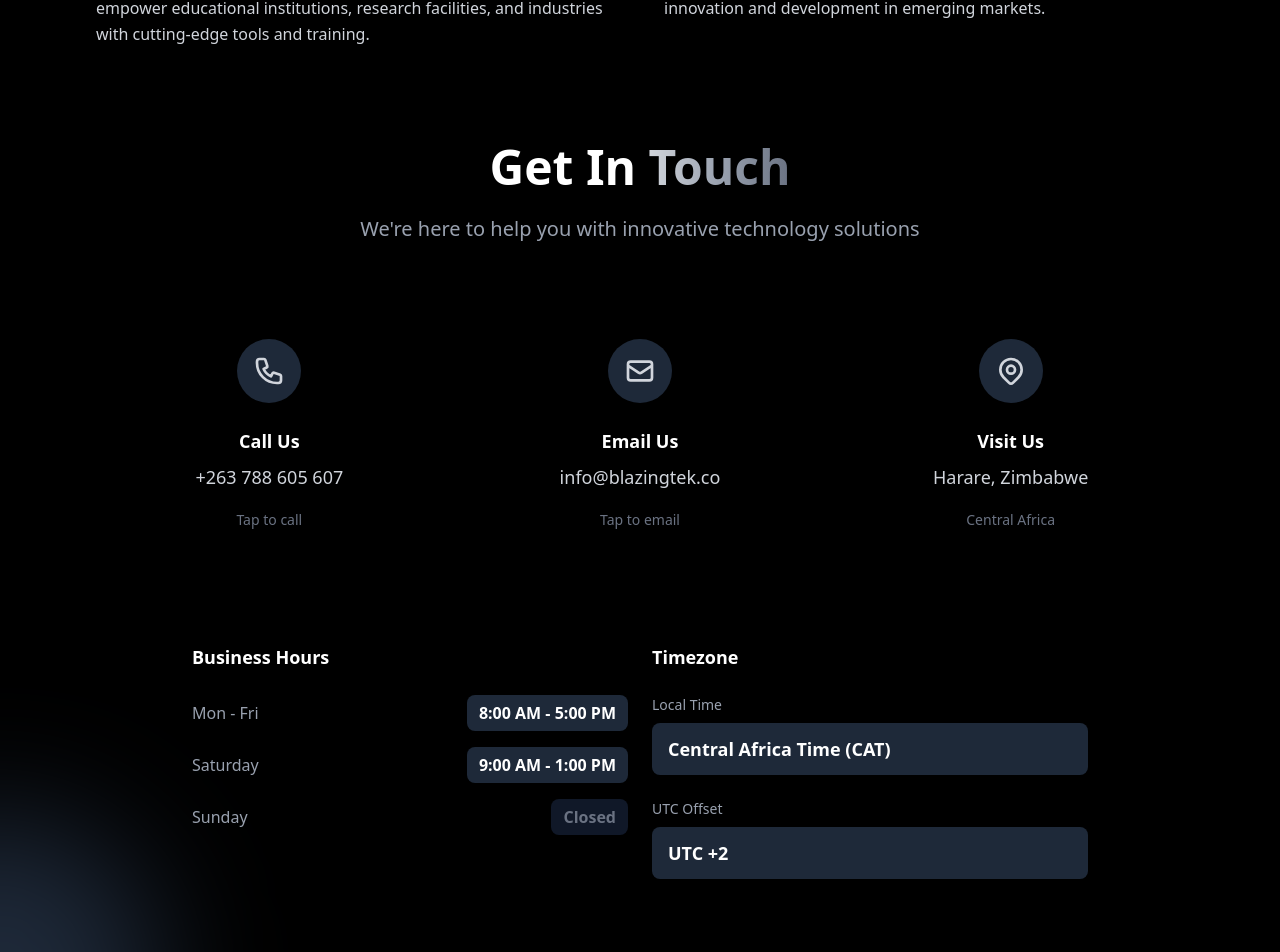
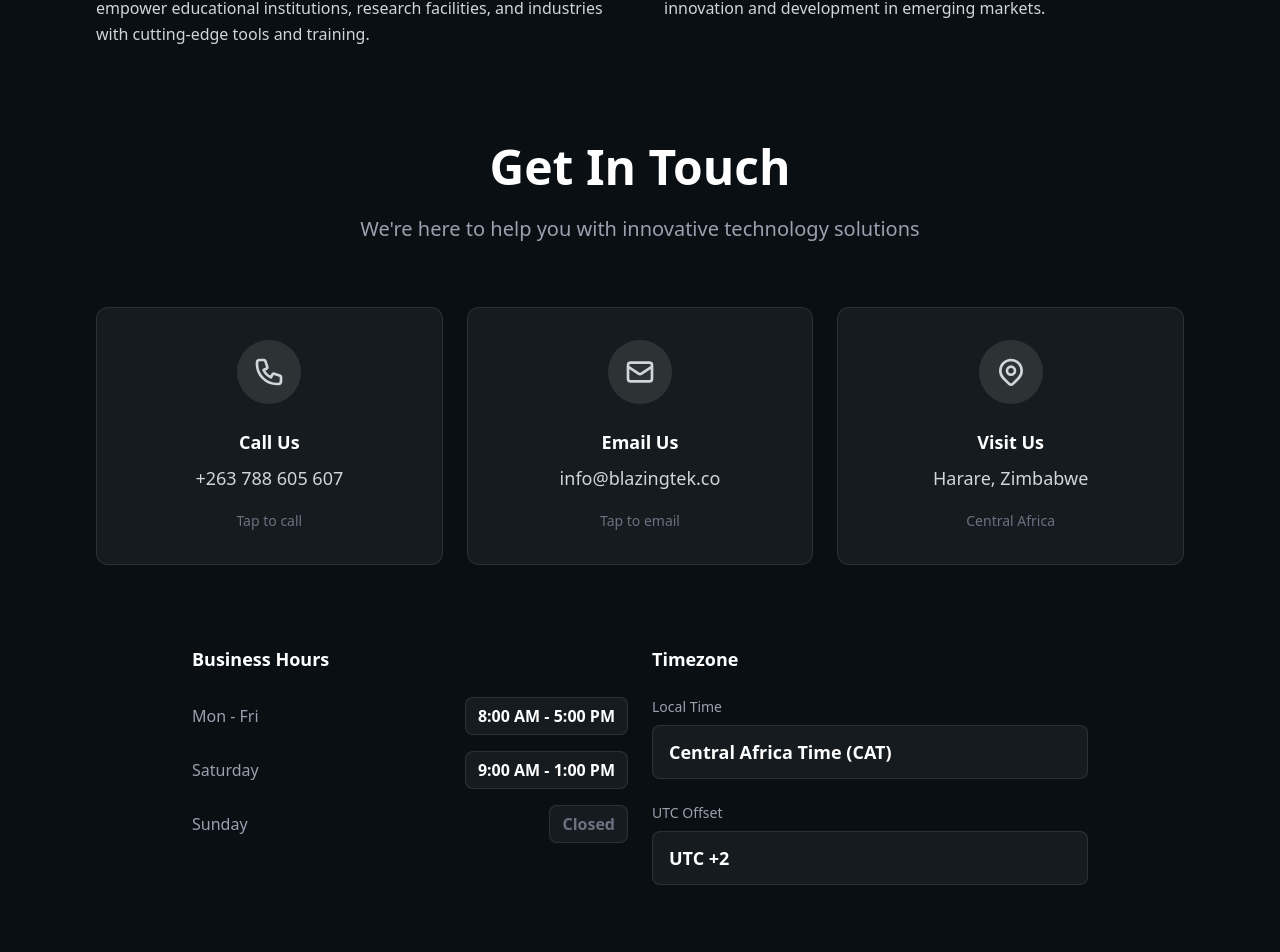
Before and after one commit to tgzgondoz/blazingtek, a React (Vite) app: page /about in a window 1280 px wide. Shown: the part 555-1507 px from the top of the page. Built offline with nearby package versions, Linux system fonts and the light colour scheme.

Commit message:
updates final

```diff
--- a/src/pages/Abouts.jsx
+++ b/src/pages/Abouts.jsx
@@ -1,22 +1,48 @@
+import { motion } from 'framer-motion';
+
 const Abouts = () => {
   return (
-    <div className="min-h-screen bg-black">
+    <div className="min-h-screen bg-[#0A0F14]">
       {/* Combined Hero & About Section */}
       <section className="relative text-white py-24 overflow-hidden">
-        <div className="absolute inset-0 overflow-hidden">
-          <div className="absolute -top-40 -right-40 w-80 h-80 bg-gray-800 rounded-full blur-3xl"></div>
-          <div className="absolute -bottom-40 -left-40 w-80 h-80 bg-gray-800 rounded-full blur-3xl"></div>
+        {/* Subtle background pattern */}
+        <div className="absolute inset-0 opacity-5">
+          <svg width="100%" height="100%" xmlns="http://www.w3.org/2000/svg">
+            <defs>
+              <pattern
+                id="dots-pattern"
+                x="0"
+                y="0"
+                width="150"
+                height="150"
+                patternUnits="userSpaceOnUse"
+              >
+                <circle
+                  cx="75"
+                  cy="75"
+                  r="0.8"
+                  fill="#FFFFFF"
+                  fillOpacity="0.1"
+                />
+              </pattern>
+            </defs>
+            <rect width="100%" height="100%" fill="url(#dots-pattern)" />
+          </svg>
         </div>
 
         <div className="relative max-w-6xl mx-auto px-4 sm:px-6 lg:px-8">
           {/* Header */}
-          <div className="text-center mb-20">
+          <motion.div
+            initial={{ opacity: 0, y: 20 }}
+            animate={{ opacity: 1, y: 0 }}
+            className="text-center mb-20"
+          >
             <h1 className="text-5xl md:text-6xl lg:text-7xl font-bold mb-8 leading-tight">
-              <span className="bg-gradient-to-r from-white via-gray-200 to-white bg-clip-text text-transparent">
+              <span className="text-white">
                 About
               </span>
               <br />
-              <span className="bg-gradient-to-r from-gray-300 via-gray-400 to-gray-500 bg-clip-text text-transparent">
+              <span className="text-white">
                 BlazingTek
               </span>
             </h1>
@@ -24,12 +50,16 @@
             <p className="text-xl text-gray-300 max-w-2xl mx-auto">
               Pioneering African innovation through cutting-edge technology
             </p>
-          </div>
+          </motion.div>
 
           {/* Mission & Values Grid */}
           <div className="grid grid-cols-1 lg:grid-cols-2 gap-12 mb-24">
             {/* Mission Statement */}
-            <div>
+            <motion.div
+              initial={{ opacity: 0, x: -20 }}
+              whileInView={{ opacity: 1, x: 0 }}
+              viewport={{ once: true }}
+            >
               <h2 className="text-2xl font-bold text-white mb-6">Our Mission</h2>
               <p className="text-gray-300 leading-relaxed">
                 BlazingTek is at the forefront of technological innovation in Africa, specializing in
@@ -37,41 +67,52 @@
                 Harare, Zimbabwe, we empower educational institutions, research facilities, and industries
                 with cutting-edge tools and training.
               </p>
-            </div>
+            </motion.div>
 
             {/* Vision */}
-            <div>
+            <motion.div
+              initial={{ opacity: 0, x: 20 }}
+              whileInView={{ opacity: 1, x: 0 }}
+              viewport={{ once: true }}
+            >
               <h2 className="text-2xl font-bold text-white mb-6">Our Vision</h2>
               <p className="text-gray-300 leading-relaxed">
                 To bridge the technology gap while fostering local expertise and driving sustainable
                 technological advancement across the African continent. We aim to become the leading
                 technology partner for innovation and development in emerging markets.
               </p>
-            </div>
+            </motion.div>
           </div>
 
           {/* Contact Section */}
           <div className="relative">
-            <div className="text-center mb-16">
+            <motion.div
+              initial={{ opacity: 0, y: 20 }}
+              whileInView={{ opacity: 1, y: 0 }}
+              viewport={{ once: true }}
+              className="text-center mb-16"
+            >
               <h2 className="text-4xl md:text-5xl font-bold text-white mb-6">
-                Get In <span className="bg-gradient-to-r from-gray-300 via-gray-400 to-gray-500 bg-clip-text text-transparent">Touch</span>
+                Get In <span className="text-white">Touch</span>
               </h2>
 
               <p className="text-xl text-gray-400 max-w-2xl mx-auto">
                 We're here to help you with innovative technology solutions
               </p>
-            </div>
+            </motion.div>
 
             {/* Contact Cards */}
             <div className="grid grid-cols-1 md:grid-cols-3 gap-6 mb-20">
               {/* Phone */}
-              <a
+              <motion.a
                 href="tel:+263788605607"
                 className="group relative"
+                whileHover={{ y: -8 }}
+                whileTap={{ scale: 0.98 }}
               >
-                <div className="relative text-center p-8 hover:scale-[1.02] transition-transform duration-300">
+                <div className="relative bg-white/5 border border-white/10 rounded-xl text-center p-8 hover:border-white/20 transition-all duration-300">
                   <div className="relative mb-6">
-                    <div className="relative w-16 h-16 mx-auto bg-gray-800 rounded-full flex items-center justify-center group-hover:scale-110 transition-transform duration-300">
+                    <div className="relative w-16 h-16 mx-auto bg-white/10 rounded-full flex items-center justify-center group-hover:scale-110 transition-transform duration-300">
                       <svg className="h-8 w-8 text-gray-300" fill="none" viewBox="0 0 24 24" stroke="currentColor">
                         <path strokeLinecap="round" strokeLinejoin="round" strokeWidth={2} d="M3 5a2 2 0 012-2h3.28a1 1 0 01.948.684l1.498 4.493a1 1 0 01-.502 1.21l-2.257 1.13a11.042 11.042 0 005.516 5.516l1.13-2.257a1 1 0 011.21-.502l4.493 1.498a1 1 0 01.684.949V19a2 2 0 01-2 2h-1C9.716 21 3 14.284 3 6V5z" />
                       </svg>
@@ -85,16 +126,18 @@
                     </span>
                   </div>
                 </div>
-              </a>
+              </motion.a>
 
               {/* Email */}
-              <a
+              <motion.a
                 href="mailto:info@blazingtek.co"
                 className="group relative"
+                whileHover={{ y: -8 }}
+                whileTap={{ scale: 0.98 }}
               >
-                <div className="relative text-center p-8 hover:scale-[1.02] transition-transform duration-300">
+                <div className="relative bg-white/5 border border-white/10 rounded-xl text-center p-8 hover:border-white/20 transition-all duration-300">
                   <div className="relative mb-6">
-                    <div className="relative w-16 h-16 mx-auto bg-gray-800 rounded-full flex items-center justify-center group-hover:scale-110 transition-transform duration-300">
+                    <div className="relative w-16 h-16 mx-auto bg-white/10 rounded-full flex items-center justify-center group-hover:scale-110 transition-transform duration-300">
                       <svg className="h-8 w-8 text-gray-300" fill="none" viewBox="0 0 24 24" stroke="currentColor">
                         <path strokeLinecap="round" strokeLinejoin="round" strokeWidth={2} d="M3 8l7.89 5.26a2 2 0 002.22 0L21 8M5 19h14a2 2 0 002-2V7a2 2 0 00-2-2H5a2 2 0 00-2 2v10a2 2 0 002 2z" />
                       </svg>
@@ -108,13 +151,17 @@
                     </span>
                   </div>
                 </div>
-              </a>
+              </motion.a>
 
               {/* Location */}
-              <div className="group relative">
-                <div className="relative text-center p-8 hover:scale-[1.02] transition-transform duration-300">
+              <motion.div
+                className="group relative"
+                whileHover={{ y: -8 }}
+                whileTap={{ scale: 0.98 }}
+              >
+                <div className="relative bg-white/5 border border-white/10 rounded-xl text-center p-8 hover:border-white/20 transition-all duration-300">
                   <div className="relative mb-6">
-                    <div className="relative w-16 h-16 mx-auto bg-gray-800 rounded-full flex items-center justify-center group-hover:scale-110 transition-transform duration-300">
+                    <div className="relative w-16 h-16 mx-auto bg-white/10 rounded-full flex items-center justify-center group-hover:scale-110 transition-transform duration-300">
                       <svg className="h-8 w-8 text-gray-300" fill="none" viewBox="0 0 24 24" stroke="currentColor">
                         <path strokeLinecap="round" strokeLinejoin="round" strokeWidth={2} d="M17.657 16.657L13.414 20.9a1.998 1.998 0 01-2.827 0l-4.244-4.243a8 8 0 1111.314 0z" />
                         <path strokeLinecap="round" strokeLinejoin="round" strokeWidth={2} d="M15 11a3 3 0 11-6 0 3 3 0 016 0z" />
@@ -129,48 +176,56 @@
                     </span>
                   </div>
                 </div>
-              </div>
+              </motion.div>
             </div>
 
             {/* Business Info */}
             <div className="grid grid-cols-1 md:grid-cols-2 gap-6 max-w-4xl mx-auto">
               {/* Hours */}
-              <div>
+              <motion.div
+                initial={{ opacity: 0, y: 20 }}
+                whileInView={{ opacity: 1, y: 0 }}
+                viewport={{ once: true }}
+              >
                 <h3 className="text-lg font-semibold text-white mb-6">Business Hours</h3>
                 <ul className="space-y-4">
                   <li className="flex justify-between items-center">
                     <span className="text-gray-400">Mon - Fri</span>
-                    <span className="text-white font-semibold bg-gray-800 px-3 py-1.5 rounded-lg">8:00 AM - 5:00 PM</span>
+                    <span className="text-white font-semibold bg-white/5 border border-white/10 px-3 py-1.5 rounded-lg">8:00 AM - 5:00 PM</span>
                   </li>
                   <li className="flex justify-between items-center">
                     <span className="text-gray-400">Saturday</span>
-                    <span className="text-white font-semibold bg-gray-800 px-3 py-1.5 rounded-lg">9:00 AM - 1:00 PM</span>
+                    <span className="text-white font-semibold bg-white/5 border border-white/10 px-3 py-1.5 rounded-lg">9:00 AM - 1:00 PM</span>
                   </li>
                   <li className="flex justify-between items-center">
                     <span className="text-gray-400">Sunday</span>
-                    <span className="text-gray-500 font-semibold bg-gray-900 px-3 py-1.5 rounded-lg">Closed</span>
+                    <span className="text-gray-500 font-semibold bg-white/5 border border-white/10 px-3 py-1.5 rounded-lg">Closed</span>
                   </li>
                 </ul>
-              </div>
+              </motion.div>
 
               {/* Timezone */}
-              <div>
+              <motion.div
+                initial={{ opacity: 0, y: 20 }}
+                whileInView={{ opacity: 1, y: 0 }}
+                viewport={{ once: true }}
+              >
                 <h3 className="text-lg font-semibold text-white mb-6">Timezone</h3>
                 <div className="space-y-6">
                   <div>
                     <p className="text-gray-400 text-sm mb-2">Local Time</p>
-                    <div className="bg-gray-800 rounded-lg px-4 py-3">
+                    <div className="bg-white/5 border border-white/10 rounded-lg px-4 py-3">
                       <p className="text-white text-lg font-semibold">Central Africa Time (CAT)</p>
                     </div>
                   </div>
                   <div>
                     <p className="text-gray-400 text-sm mb-2">UTC Offset</p>
-                    <div className="bg-gray-800 rounded-lg px-4 py-3">
+                    <div className="bg-white/5 border border-white/10 rounded-lg px-4 py-3">
                       <p className="text-white text-lg font-semibold">UTC +2</p>
                     </div>
                   </div>
                 </div>
-              </div>
+              </motion.div>
             </div>
           </div>
         </div>
```
Also changed, not shown: src/pages/LabProjects.jsx (+28 -44 lines), src/pages/Research.jsx (+48 -24 lines), src/pages/SustainableRobotics.jsx (+19 -18 lines), 1 other file (tests, documents, lock files or other folders).
